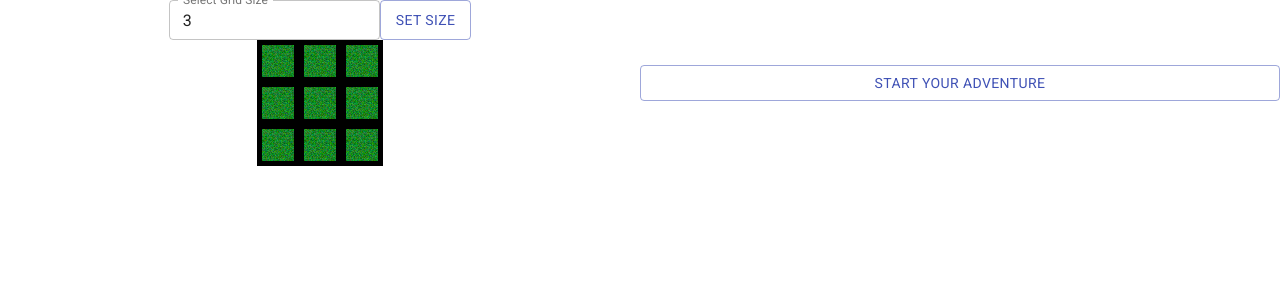
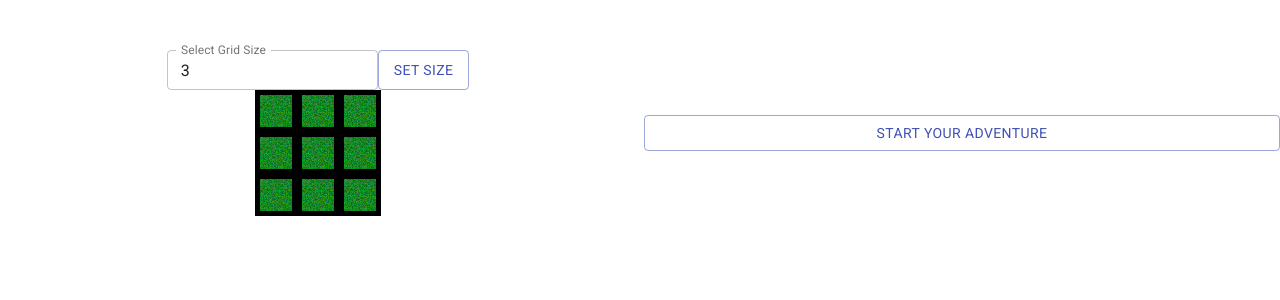
Before and after one commit to batosi175/poke-paths, a React (Create React App) app: page / in a window 1280 px wide. Shown: the top 300 px of the page. Built offline with nearby package versions, Linux system fonts and the light colour scheme.

Commit message:
some cleanup and adding grid spacing

```diff
--- a/src/component/App.tsx
+++ b/src/component/App.tsx
@@ -1,9 +1,8 @@
 import React, { useState, useEffect } from "react";
-// import "./App.css";
 import Field from "./Field";
 import { fetchPath } from "../api/PokePathsRepository";
 import { InputWithButton } from "./InputWithButton";
-import { Button, Grid } from "@material-ui/core";
+import { Button, Grid, makeStyles, createStyles } from "@material-ui/core";
 import { ErrorBanner } from "./ErrorBanner";
 
 // enum that manages what the tile values are
@@ -143,7 +142,16 @@ const handleGridValidation = (grid: TileProps[][]): string[] => {
   return messageList;
 };
 
+const useStyles = makeStyles(() =>
+  createStyles({
+    root: {
+      paddingTop: "50px",
+    },
+  })
+);
+
 const App = () => {
+  const classes = useStyles();
   const [gridSize, setGridSize] = useState(3);
   const [errorList, setErrors] = useState([] as string[]);
   const [grid, setGrid] = useState<TileProps[][]>(() =>
@@ -201,7 +209,7 @@ const App = () => {
   };
 
   return (
-    <Grid container>
+    <Grid container className={classes.root} spacing={1}>
       <Grid item xs={12} md={6} container direction="column" justify="center">
         <InputWithButton setGridSize={setGridSize} />
         <Field grid={grid} click={handleTileClick} />
--- a/src/component/ErrorBanner.tsx
+++ b/src/component/ErrorBanner.tsx
@@ -1,4 +1,4 @@
-import React, { useState, useEffect } from "react";
+import React from "react";
 import {
   Snackbar,
   Button,
--- a/src/component/Field.tsx
+++ b/src/component/Field.tsx
@@ -1,6 +1,5 @@
 import React, { memo } from "react";
 import Tile from "./Tile";
-import { useCountRenders } from "../hooks/useCountRenders";
 import { TileProps } from "./App";
 
 interface InputProps {
@@ -19,7 +18,6 @@ const rowStyle = {
 };
 
 const Field = memo(({ grid, click }: InputProps) => {
-  // useCountRenders("Field");
   return (
     <div className="wrapper">
       <div style={fieldStyle} className="field">
```
